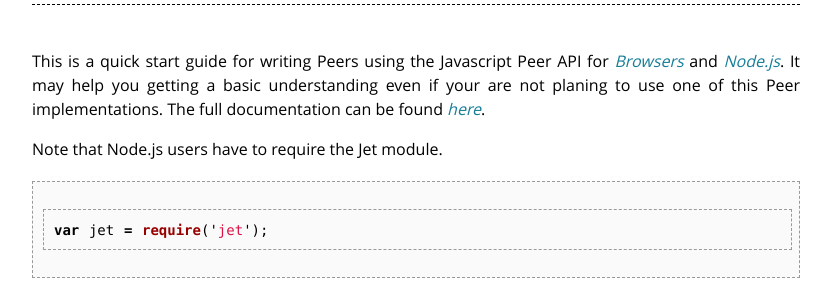
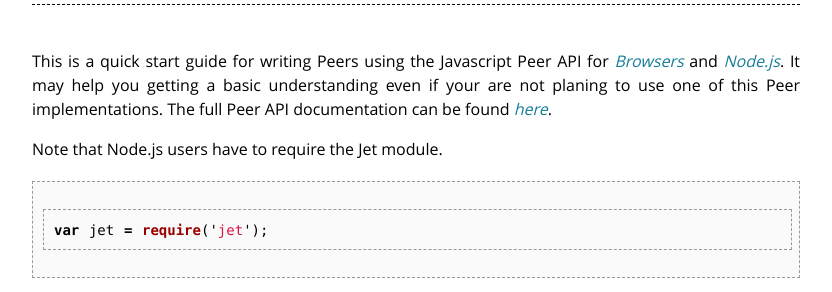
Before and after one commit to HBM/jet, a Jekyll site: the page built from index.md, in a window 1280 px wide and 900 px high, scrolled down 988 px. Shown: the part 210-502 px from the top of the window, without its empty margins (224-1056 px from the left). Built offline with Jekyll 4.4.1, drawn with Linux system fonts in a browser that asks for light colours; Markdown is read by kramdown in place of the engine named in the settings.

Commit message:
Peer API link fix

```diff
--- a/index.md
+++ b/index.md
@@ -24,8 +24,8 @@
 This is a quick start guide for writing Peers using the Javascript Peer API for
 [Browsers](http://github.com/lipp/jet-js) and [Node.js](http://github.com/lipp/node-jet).
 It may help you getting a basic understanding even if your are not planing to use
-one of this Peer implementations. The full documentation can be found
-[here](#API).
+one of this Peer implementations. The full Peer API documentation can be found
+[here](https://github.com/lipp/jet-js#api).
 
 Note that Node.js users have to require the Jet module.
 
```
